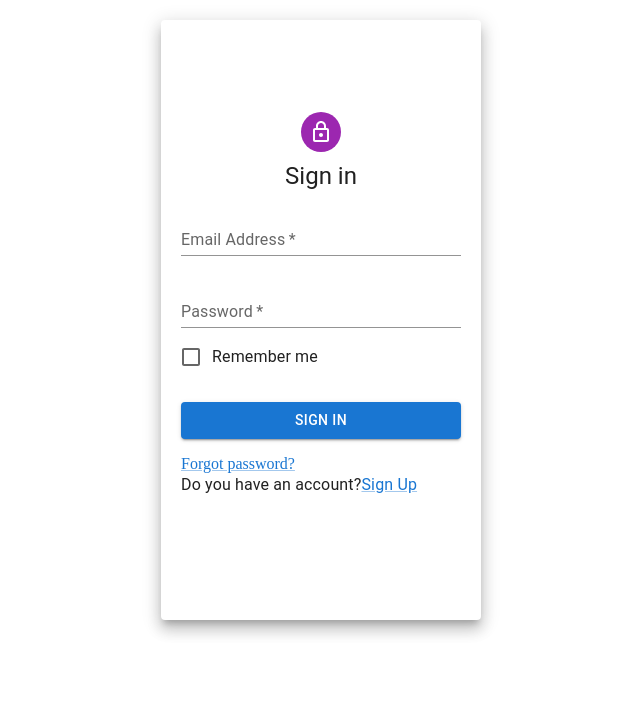
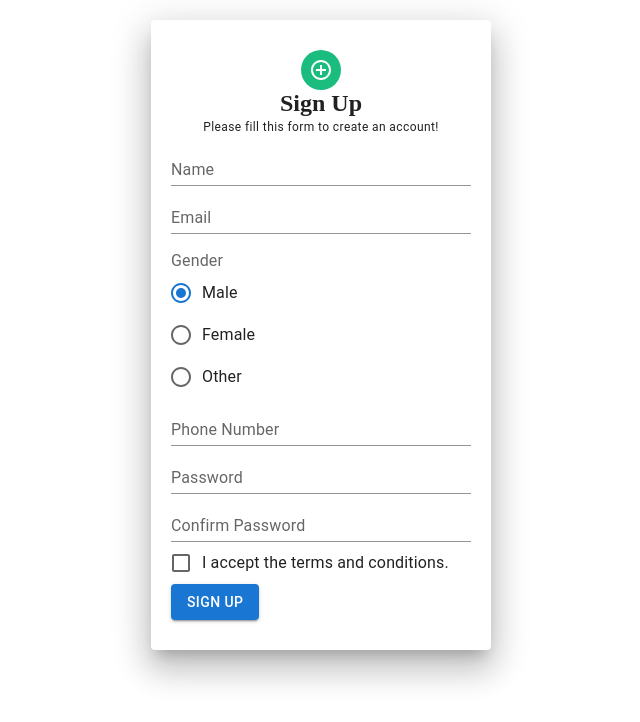
Before and after one commit to kimnewbie/mui_basic, a React (Create React App) app: page / in a window 1280 px wide. Shown: the top 722 px of the page, without its empty margins (319-959 px from the left). Built offline with nearby package versions, Linux system fonts and the light colour scheme.

Commit message:
created sign up form

```diff
--- a/src/App.js
+++ b/src/App.js
@@ -1,9 +1,11 @@
 import SignIn from "./components/SignIn";
+import SignUp from "./components/SignUp";
 
 const App = () => {
   return (
     <div className="App">
-      <SignIn />
+      {/* <SignIn /> */}
+      <SignUp />
     </div>
   );
 }
--- /dev/null
+++ b/src/components/SignUp.js
@@ -0,0 +1,101 @@
+import * as React from 'react';
+import AddCircleOutlineOutlinedIcon from '@mui/icons-material/AddCircleOutlineOutlined';
+import {
+    Button,
+    TextField,
+    FormControlLabel,
+    Avatar,
+    Checkbox,
+    Link,
+    Grid,
+    Box,
+    Typography,
+    Container,
+    Paper,
+    Radio,
+    RadioGroup,
+    FormControl,
+    FormLabel,
+} from '@mui/material';
+
+const SignUp = () => {
+    const paperStyle = {
+        padding: '30px 20px',
+        width: 300,
+        margin: '20px auto'
+    }
+    return (
+        <Grid>
+            <Paper elevation={20} style={paperStyle}>
+                <Grid align='center'>
+                    <Avatar sx={{ bgcolor: '#1bbd7e' }}>
+                        <AddCircleOutlineOutlinedIcon />
+                    </Avatar>
+                    <h2 style={{ margin: 0 }}>Sign Up</h2>
+                    <Typography variant='caption'>Please fill this form to create an account!</Typography>
+                </Grid>
+                <form>
+                    <TextField
+                        fullWidth label='Name'
+                        variant='standard'
+                        placeholder='Put your name'
+                    />
+                    <TextField
+                        fullWidth label='Email'
+                        variant='standard'
+                        placeholder='Put your email'
+                    />
+                    <FormControl component='fieldset' style={{ marginTop: 15 }}>
+                        <FormLabel id="demo-radio-buttons-group-label">Gender</FormLabel>
+                        <RadioGroup
+                            aria-labelledby="demo-radio-buttons-group-label"
+                            defaultValue="male"
+                            name="radio-buttons-group"
+                        >
+                            <FormControlLabel value="male" control={<Radio />} label="Male" />
+                            <FormControlLabel value="female" control={<Radio />} label="Female" />
+                            <FormControlLabel value="other" control={<Radio />} label="Other" />
+                        </RadioGroup>
+                    </FormControl>
+                    <TextField
+                        fullWidth label='Phone Number'
+                        variant='standard'
+                        placeholder='Put your phone number'
+                    />
+                    <TextField
+                        fullWidth label='Password'
+                        variant='standard'
+                        type='password'
+                        placeholder='Put your password'
+                    />
+                    <TextField
+                        fullWidth label='Confirm Password'
+                        variant='standard'
+                        type='password'
+                        placeholder='Check your password'
+                    />
+                    <FormControlLabel // lable을 클릭해도 checkbox 선택
+                        control={
+                            <Checkbox
+                                value='agreement'
+                                name='checkedA'
+                                color='primary'
+                            />
+                        }
+                        label='I accept the terms and conditions.'
+                        style={{ marginRight: 'auto' }}
+                    />
+                    <Button
+                        type='submit'
+                        variant='contained'
+                        color='primary'
+                    >
+                        Sign Up
+                    </Button>
+                </form>
+            </Paper >
+        </Grid >
+    );
+}
+
+export default SignUp;
```
Also changed, not shown: src/components/SignIn.js (+6 -6 lines).
